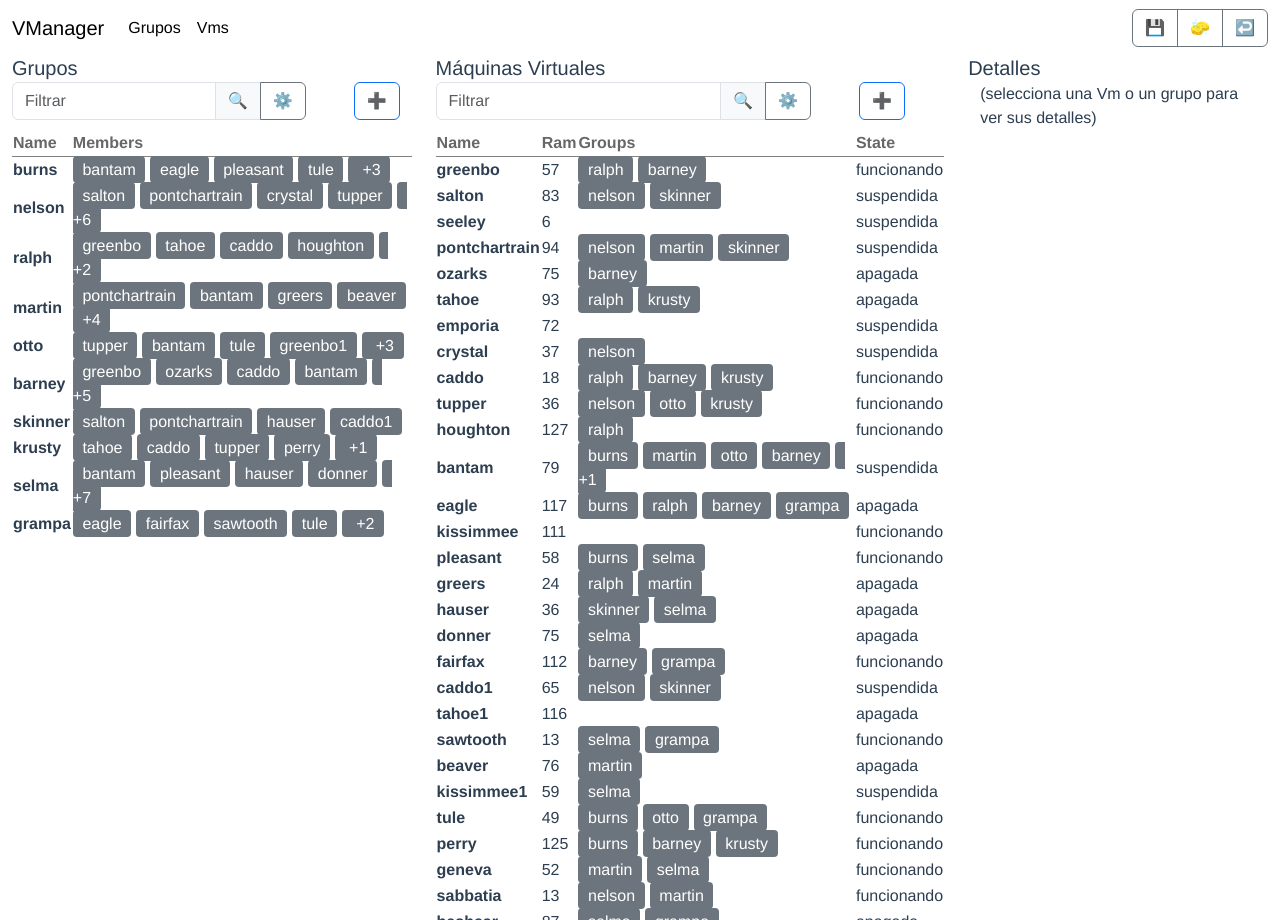
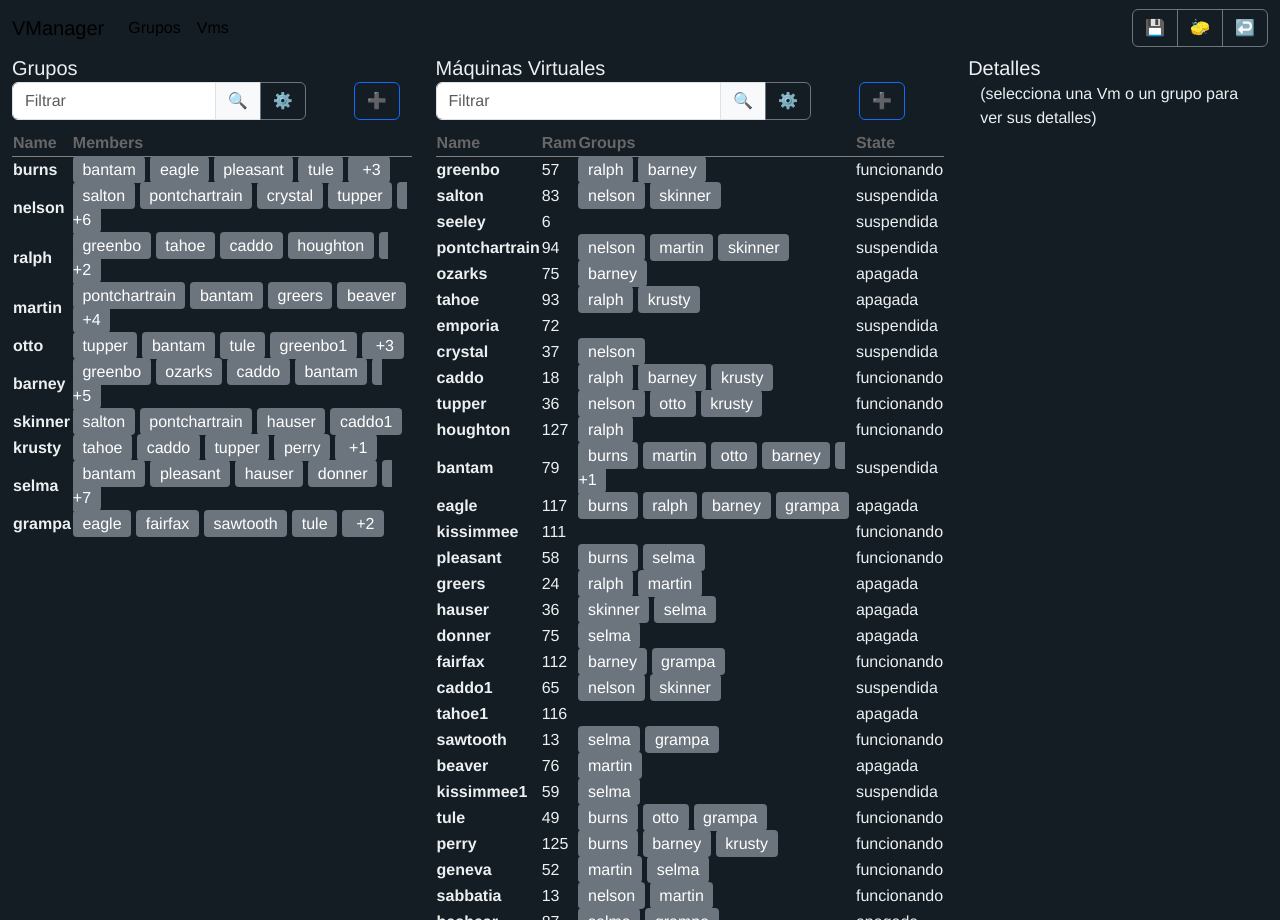
Before and after one commit to Washing-Mr8/IU_P8_G5, a Vue app in the folder iu2324/vmanager/: page / in a window 1280 px wide. Built offline with nearby package versions, Linux system fonts and the light colour scheme.

Commit message:
modo oscuro

```diff
--- a/iu2324/vmanager/src/App.vue
+++ b/iu2324/vmanager/src/App.vue
@@ -270,7 +270,8 @@ const switchGroups = (vmId) => {
   font-family: Avenir, Helvetica, Arial, sans-serif;
   -webkit-font-smoothing: antialiased;
   -moz-osx-font-smoothing: grayscale;
-  color: #2c3e50;
+  color: #ecf0f1; /* Cambia el color del texto en modo oscuro por defecto */
+  background-color: #141c24; /* Cambia el fondo a un tono oscuro por defecto */
 }
 .escape {
   font-size: 150%;
```
